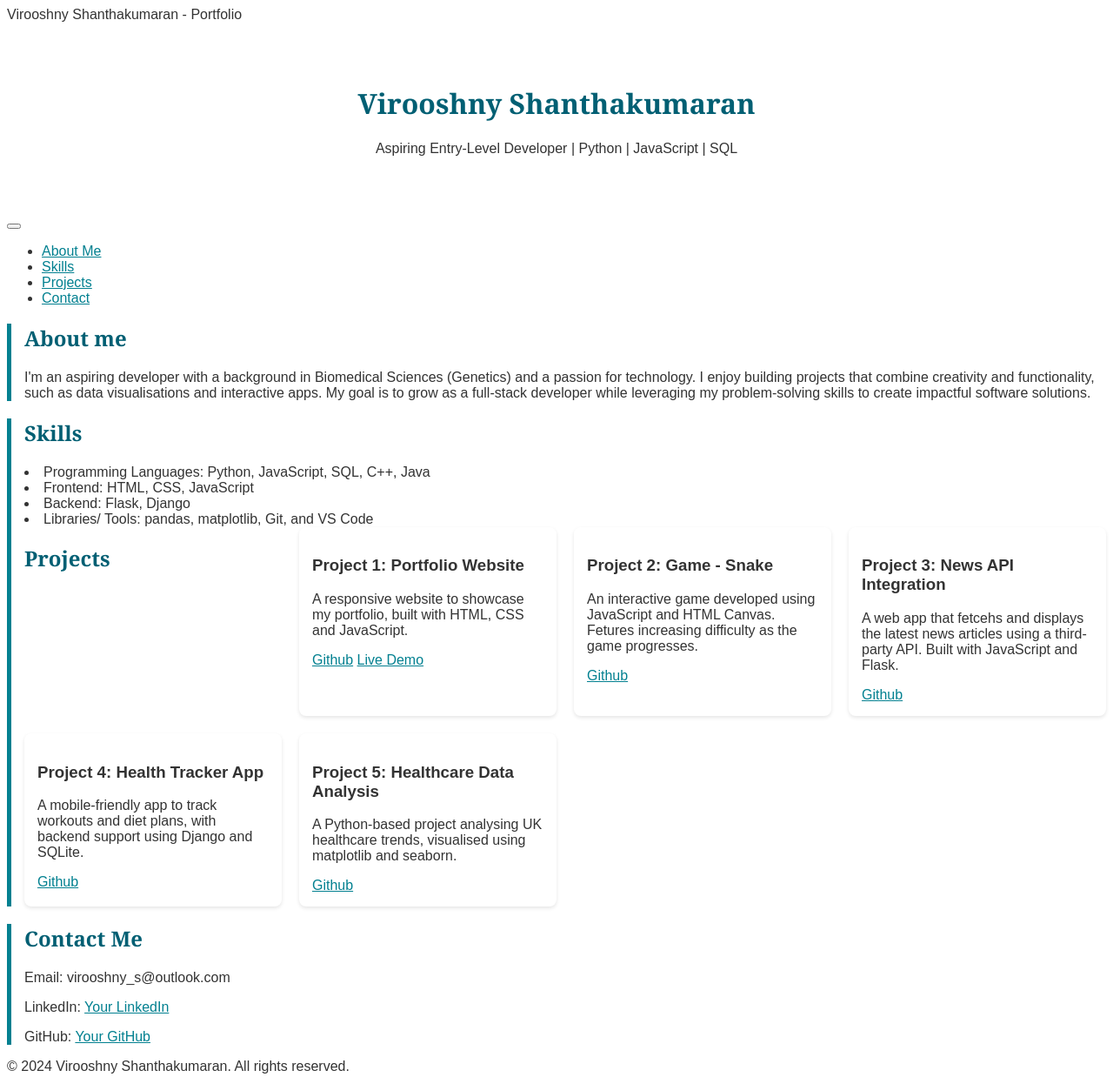
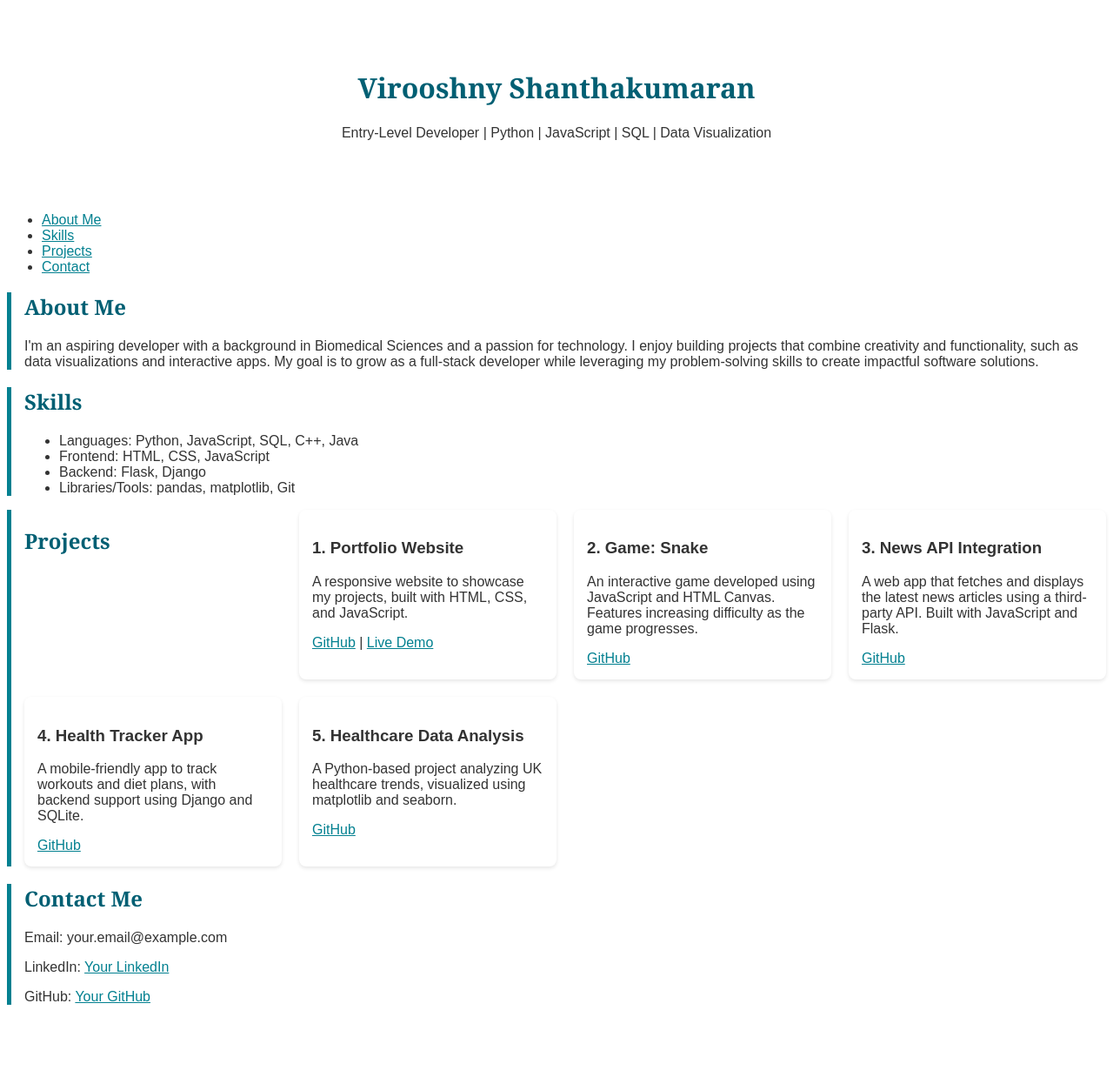
Before and after one commit to virooshny/Portfolio-Website, a plain HTML site: page index.html in a window 1280 px wide. Shown: the whole page at 87% size. After the commit the page ends 1171 px from the top, so only its background shows below. Drawn offline with Linux system fonts and the light colour scheme.

Commit message:
index.html

```diff
--- a/index.html
+++ b/index.html
@@ -2,84 +2,81 @@
 <html lang="en">
 <head>
   <meta charset="UTF-8">
-    <meta name="viewport" content="width=device-width, initial-scale=1.0")
+  <meta name="viewport" content="width=device-width, initial-scale=1.0">
   <title>Virooshny Shanthakumaran - Portfolio</title>
   <link rel="stylesheet" href="style.css">
 </head>
+<body>
 
-<body>
   <header>
     <h1>Virooshny Shanthakumaran</h1>
-        <p>Aspiring Entry-Level Developer | Python | JavaScript | SQL</p>
+    <p>Entry-Level Developer | Python | JavaScript | SQL | Data Visualization</p>
   </header>
+
   <nav>
-    <button id="nav-toggle">
-        <span class="line"></span>
-        <span class="line"></span>
-        <span class="line"></span>
-    </button>
-    <ul id="nav-links">
-        <li><a href="about">About Me </a></li>
-        <li><a href="skills"> Skills </a></li>
-        <li><a href="projects"> Projects </a></li>
-        <li><a href="contact"> Contact </a></li>
+    <ul>
+      <li><a href="#about">About Me</a></li>
+      <li><a href="#skills">Skills</a></li>
+      <li><a href="#projects">Projects</a></li>
+      <li><a href="#contact">Contact</a></li>
     </ul>
+  </nav>
 
   <section id="about">
-        <h2>About me</h2>
-        <p>I'm an aspiring developer with a background in Biomedical Sciences (Genetics) and a passion for technology. I enjoy building projects that combine creativity and functionality, such as data visualisations and interactive apps. My goal is to grow as a full-stack developer while leveraging my problem-solving skills to create impactful software solutions.
+    <h2>About Me</h2>
+    <p>
+      I'm an aspiring developer with a background in Biomedical Sciences and a passion for technology.
+      I enjoy building projects that combine creativity and functionality, such as data visualizations
+      and interactive apps. My goal is to grow as a full-stack developer while leveraging my problem-solving
+      skills to create impactful software solutions.
     </p>
   </section>
 
   <section id="skills">
     <h2>Skills</h2>
-        <u1>
-            <li>Programming Languages: Python, JavaScript, SQL, C++, Java</li>
+    <ul>
+      <li>Languages: Python, JavaScript, SQL, C++, Java</li>
       <li>Frontend: HTML, CSS, JavaScript</li>
       <li>Backend: Flask, Django</li>
-            <li>Libraries/ Tools: pandas, matplotlib, Git, and VS Code</li>
-        </u1>
+      <li>Libraries/Tools: pandas, matplotlib, Git</li>
+    </ul>
   </section>
 
   <section id="projects">
     <h2>Projects</h2>
     <div>
-            <h3>Project 1: Portfolio Website</h3>
-            <p>A responsive website to showcase my portfolio, built with HTML, CSS and JavaScript.</p>
-            <a href="https://github.com/virooshny/portfolio" target="_blank">Github</a>
-            <a href="https://virooshny.github.io/portfolio" target="_blank"> Live Demo</a>
+      <h3>1. Portfolio Website</h3>
+      <p>A responsive website to showcase my projects, built with HTML, CSS, and JavaScript.</p>
+      <a href="https://github.com/virooshny/portfolio-website" target="_blank">GitHub</a> |
+      <a href="https://virooshny.github.io/portfolio-website" target="_blank">Live Demo</a>
     </div>
     <div>
-            <h3>Project 2: Game - Snake</h3>
-            <p>An interactive game developed using JavaScript and HTML Canvas. Fetures increasing difficulty as the game progresses.</p>
-            <a href="https://github.com/virooshny/snake-game" target="_blank">Github</a>
+      <h3>2. Game: Snake</h3>
+      <p>An interactive game developed using JavaScript and HTML Canvas. Features increasing difficulty as the game progresses.</p>
+      <a href="https://github.com/virooshny/snake-game" target="_blank">GitHub</a>
     </div>
     <div>
-            <h3>Project 3: News API Integration</h3>
-            <p>A web app that fetcehs and displays the latest news articles using a third-party API. Built with JavaScript and Flask.</p>
-            <a href="https://github.com/virooshny/news-api-app" target="_blank">Github</a>
+      <h3>3. News API Integration</h3>
+      <p>A web app that fetches and displays the latest news articles using a third-party API. Built with JavaScript and Flask.</p>
+      <a href="https://github.com/virooshny/news-api-integration" target="_blank">GitHub</a>
     </div>
     <div>
-            <h3>Project 4: Health Tracker App</h3>
+      <h3>4. Health Tracker App</h3>
       <p>A mobile-friendly app to track workouts and diet plans, with backend support using Django and SQLite.</p>
-            <a href="https://github.com/virooshny/health-tracker" target="_blank">Github</a>
+      <a href="https://github.com/virooshny/health-tracker-app" target="_blank">GitHub</a>
     </div>
     <div>
-            <h3>Project 5: Healthcare Data Analysis</h3>
-            <p>A Python-based project analysing UK healthcare trends, visualised using matplotlib and seaborn.</p>
-            <a href="https://github.com/virooshny/healthcare-data-analysis" target="_blank">Github</a>
+      <h3>5. Healthcare Data Analysis</h3>
+      <p>A Python-based project analyzing UK healthcare trends, visualized using matplotlib and seaborn.</p>
+      <a href="https://github.com/virooshny/healthcare-data-analysis" target="_blank">GitHub</a>
     </div>
   </section>
 
   <section id="contact">
     <h2>Contact Me</h2>
-        <p>Email: virooshny_s@outlook.com</p>
-        <p>LinkedIn: <a href="https://linkedin.com/in/virooshnyshanthakumaran" target="blank">Your LinkedIn</a></p>
-        <p>GitHub: <a href="https://github.com/virooshny" target="blank">Your GitHub</a></p>
+    <p>Email: your.email@example.com</p>
+    <p>LinkedIn: <a href="https://linkedin.com/in/virooshnyshanthakumaran" target="_blank">Your LinkedIn</a></p>
+    <p>GitHub: <a href="https://github.com/virooshny" target="_blank">Your GitHub</a></p>
   </section>
 </body>
 </html>
-
-<footer>
-    <p>&copy; 2024 Virooshny Shanthakumaran. All rights reserved.</p>
-</footer>
```
Lines whose indentation alone changed are shown as unchanged.
